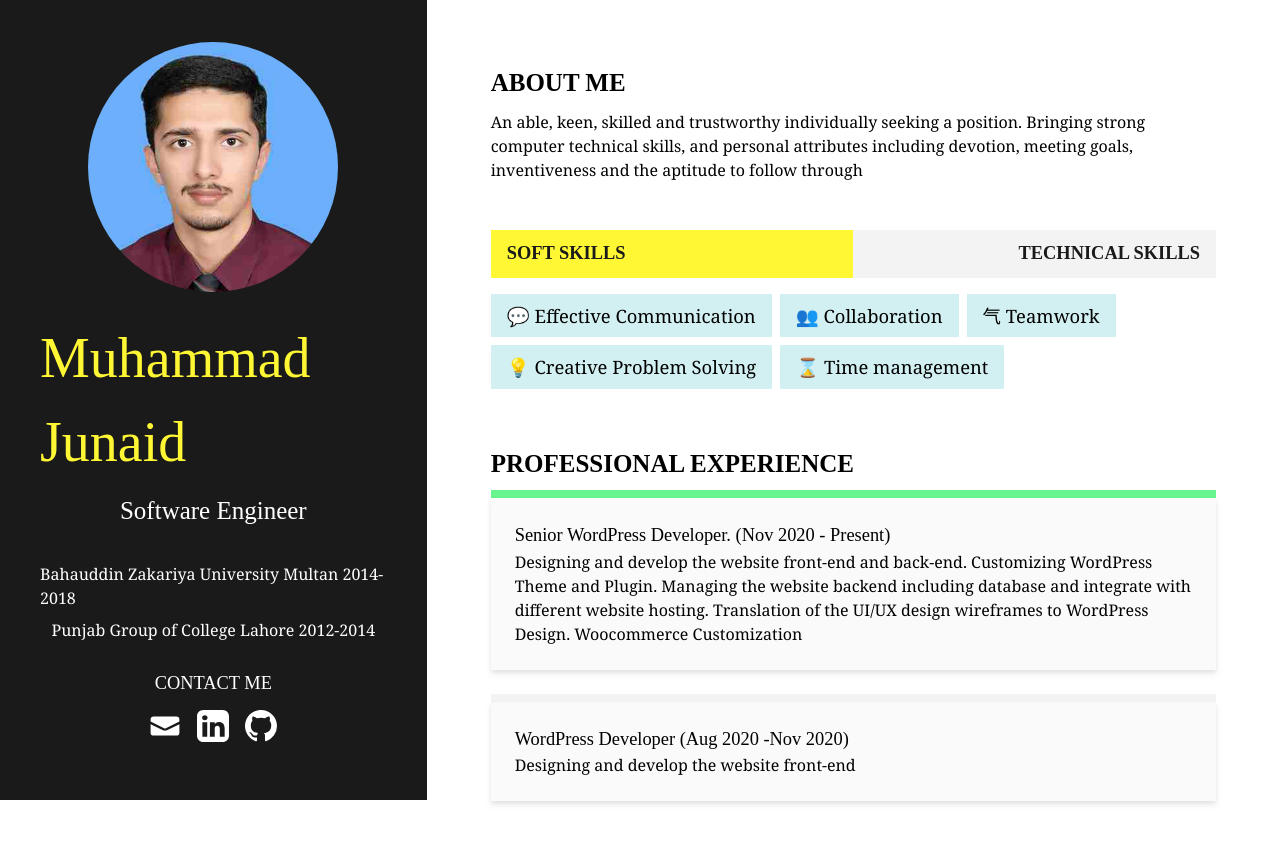
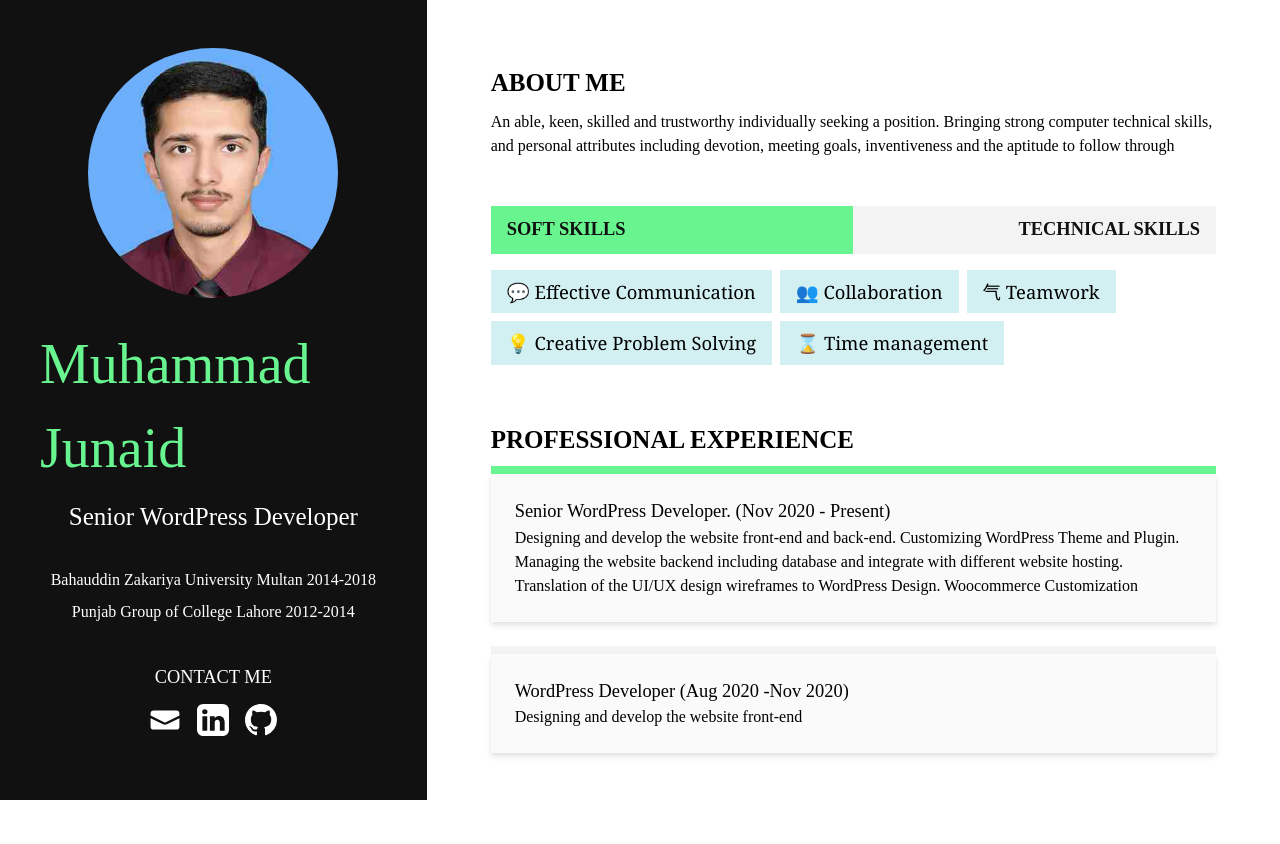
Before and after one commit to Junaid43/portfolio, a Next.js app: page / in a window 1280 px wide. Shown: the top 844 px of the page. Built offline with nearby package versions, Linux system fonts and the light colour scheme.

Commit message:
Update Styling

```diff
--- a/src/app/component/Skills.tsx
+++ b/src/app/component/Skills.tsx
@@ -7,7 +7,7 @@ export default function Skills({ data }: { data: any }) {
   const [activeTab, setActiveTab] = useState("soft");
 
   const setBg = (active: any) =>
-    activeTab === active ? "bg-yellow" : "bg-grey";
+    activeTab === active ? "bg-green" : "bg-grey";
 
   const setTextAlign = (tab: any) =>
     tab === "soft" ? "text-left" : "text-right";
@@ -27,25 +27,24 @@ export default function Skills({ data }: { data: any }) {
     </div>
   );
 
-  const skills = (
-    <ul
-      className={`flex flex-row flex-wrap content-start list-none gap-2 py-4 ${
-        activeTab === "soft" ? "justify-start" : "justify-end"
-      }`}
-    >
-      {data[activeTab].map(({ icon, text }: { icon: any; text: string }) => (
-        <li key={text} className="skills">
-          <span>{icon}</span> {text}
-        </li>
-      ))}
-    </ul>
-  );
   return (
     <>
       <section>
         <div>
           {tabs}
-          {skills}
+          <ul
+            className={`flex flex-row flex-wrap content-start list-none gap-2 py-4 ${
+              activeTab === "soft" ? "justify-start" : "justify-end"
+            }`}
+          >
+            {data[activeTab].map(
+              ({ icon, text }: { icon: any; text: string }) => (
+                <li key={text} className="skills">
+                  <span>{icon}</span> {text}
+                </li>
+              )
+            )}
+          </ul>
         </div>
       </section>
     </>
--- a/src/app/data/page-data.tsx
+++ b/src/app/data/page-data.tsx
@@ -1,6 +1,6 @@
 export const personalData = {
   name: "Muhammad Junaid",
-  role: "Software Engineer",
+  role: "Senior WordPress Developer",
   education: [
     "Bahauddin Zakariya University Multan 2014-2018",
     "Punjab Group of College Lahore 2012-2014",
--- a/src/app/globals.css
+++ b/src/app/globals.css
@@ -22,7 +22,7 @@
   }
 
   .btn--skills{
-    @apply  w-1/2 h-12 text-black font-display uppercase text-lg px-4 font-semibold transition ease-in-out duration-200 hover:text-yellow hover:bg-black
+    @apply  w-1/2 h-12 text-black font-display uppercase text-lg px-4 font-semibold transition ease-in-out duration-200 hover:text-green hover:bg-black
 
   }
 
@@ -33,7 +33,7 @@
 
 @layer base {
   h1{
-    @apply text-yellow text-4xl sm:text-6xl ;
+    @apply text-green text-4xl sm:text-6xl ;
   }
 
   h2{
@@ -52,7 +52,7 @@
     @apply text-base ;
   }
 
-  h1,h2,h3,h4{
+  h1,h2,h3,h4, p{
     @apply font-display;
   }
 
--- a/tailwind.config.js
+++ b/tailwind.config.js
@@ -15,7 +15,7 @@ module.exports = {
       }
     },
     colors: {
-      black: "#191a19",
+      black: "#111111",
       yellow: "#fff734",
       green: "#68f590",
       grey: "#f3f3f3",
```
